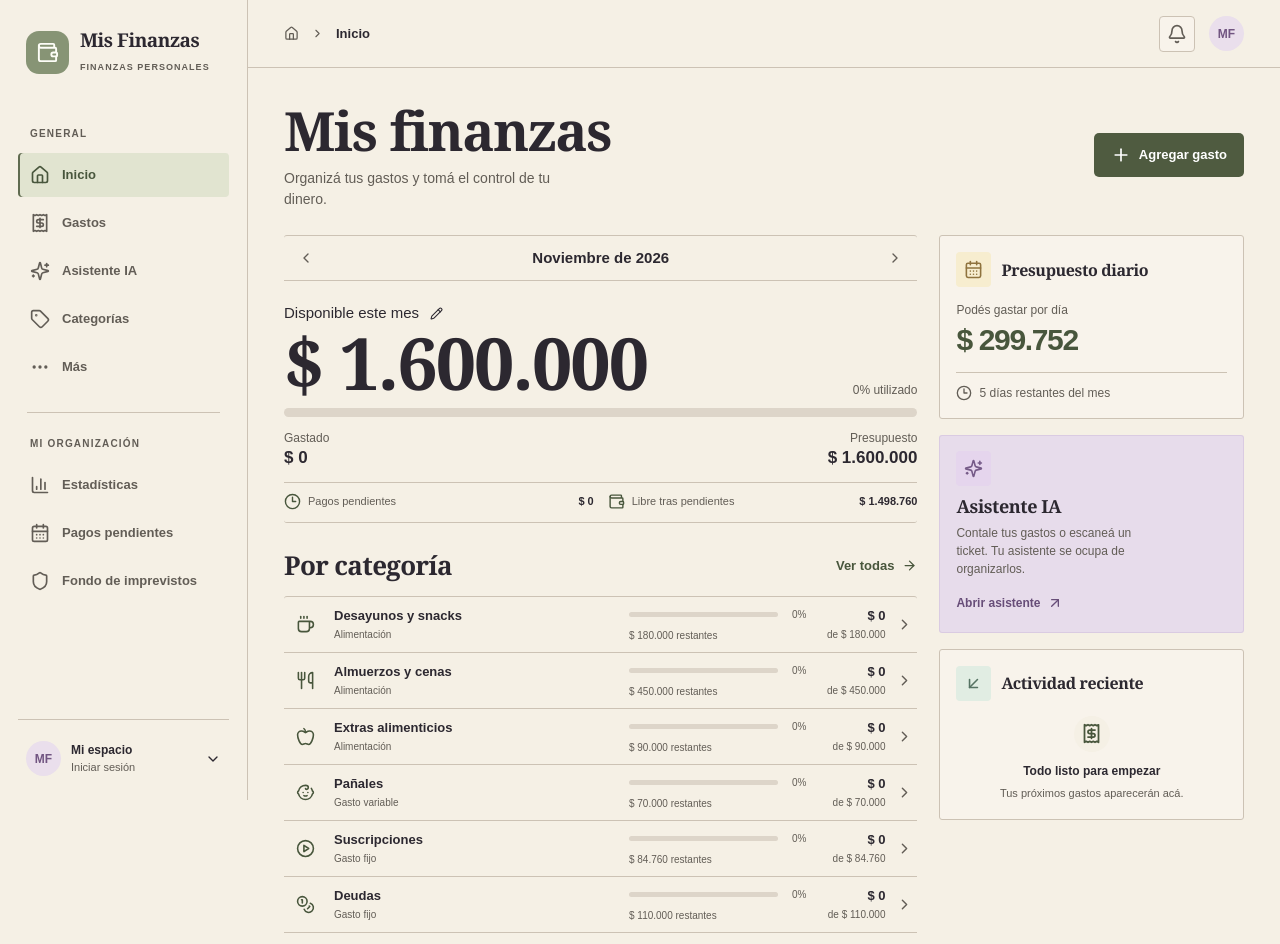
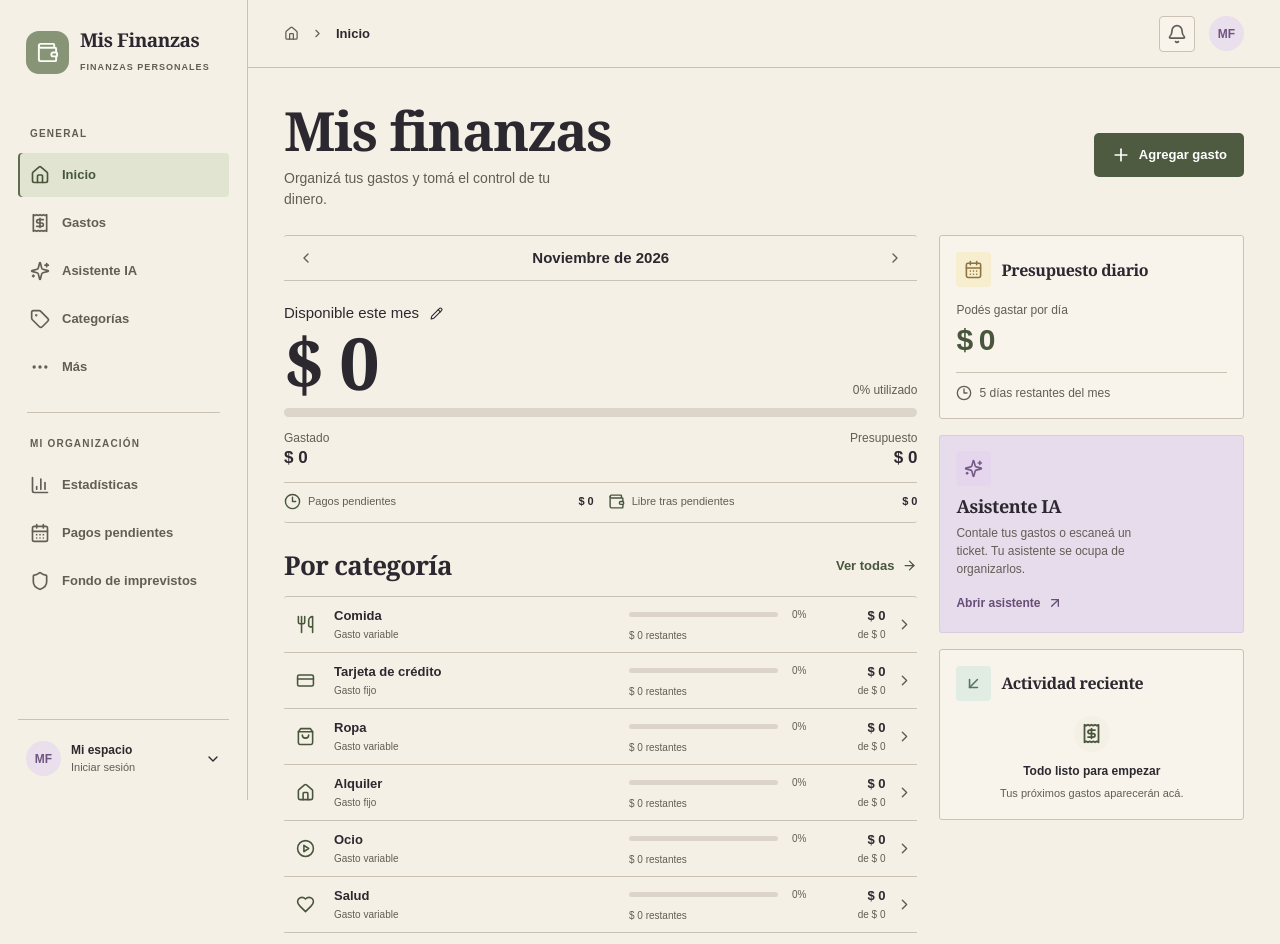
Before and after one commit to Cecilita17/mis-finanzas, a React (Vite) app: page / in a window 1280 px wide. Shown: the top 944 px of the page. Built offline with nearby package versions, Linux system fonts and the light colour scheme.

Commit message:
Show eight zero-balance templates in guest view

```diff
--- a/src/App.tsx
+++ b/src/App.tsx
@@ -48,6 +48,7 @@ import {
   categoryLimit,
   cents,
   days,
+  guestLedger,
   money as formatMoney,
   monthLabel,
   obligations,
@@ -63,7 +64,7 @@ import {
   type Ledger,
   type Rule,
 } from "./model";
-import { db, initialLedger, mutateLedger, readLedger } from "./store";
+import { db, mutateLedger, readLedger } from "./store";
 import { colors, icons } from "./icons";
 import Assistant from "./Assistant";
 
@@ -171,7 +172,7 @@ export default function App() {
   const [page, setPage] = useState<Page>("home");
   const [month, setMonth] = useState(today().slice(0, 7));
   const [session, setSession] = useState<Session | null>(null);
-  const [data, setData] = useState<Ledger>(initialLedger);
+  const [data, setData] = useState<Ledger>(guestLedger);
   const [modal, setModal] = useState<Modal>(null);
   const [budgetCurrency, setBudgetCurrency] = useState<Currency>("ARS");
   const [category, setCategory] = useState<Category | null>(null);
@@ -204,7 +205,7 @@ export default function App() {
   const userId = session?.user.id;
   useEffect(() => {
     if (!userId) {
-      setData(initialLedger());
+      setData(guestLedger());
       return;
     }
     let active = true;
--- a/src/model.ts
+++ b/src/model.ts
@@ -141,6 +141,80 @@ export const initial: Ledger = {
   paid: [],
   receipts: {},
 };
+const guestTemplates = [
+  {
+    id: "guest-food",
+    name: "Comida",
+    icon: "utensils",
+    color: "sage",
+    kind: "variable",
+  },
+  {
+    id: "guest-card",
+    name: "Tarjeta de crédito",
+    icon: "card",
+    color: "lavender",
+    kind: "fixed",
+  },
+  {
+    id: "guest-clothes",
+    name: "Ropa",
+    icon: "bag",
+    color: "rose",
+    kind: "variable",
+  },
+  {
+    id: "guest-rent",
+    name: "Alquiler",
+    icon: "home",
+    color: "yellow",
+    kind: "fixed",
+  },
+  {
+    id: "guest-leisure",
+    name: "Ocio",
+    icon: "play",
+    color: "lavender",
+    kind: "variable",
+  },
+  {
+    id: "guest-health",
+    name: "Salud",
+    icon: "heart",
+    color: "mint",
+    kind: "variable",
+  },
+  {
+    id: "guest-transport",
+    name: "Transporte",
+    icon: "bus",
+    color: "blue",
+    kind: "variable",
+  },
+  {
+    id: "guest-empty",
+    name: "Sin saldo",
+    icon: "tag",
+    color: "sage",
+    kind: "variable",
+  },
+] as const;
+
+export function guestLedger(): Ledger {
+  return {
+    ...initial,
+    budget: 0,
+    categories: guestTemplates.map((template) => ({
+      ...template,
+      amount: 0,
+      currency: "ARS",
+      group: "",
+      period: "monthly",
+      redistribute: true,
+      archived: false,
+    })),
+  };
+}
 export function today() {
   return new Intl.DateTimeFormat("sv-SE", {
     timeZone: "America/Argentina/Cordoba",
```
Also changed, not shown: 1 other file (tests, documents, lock files or other folders).
